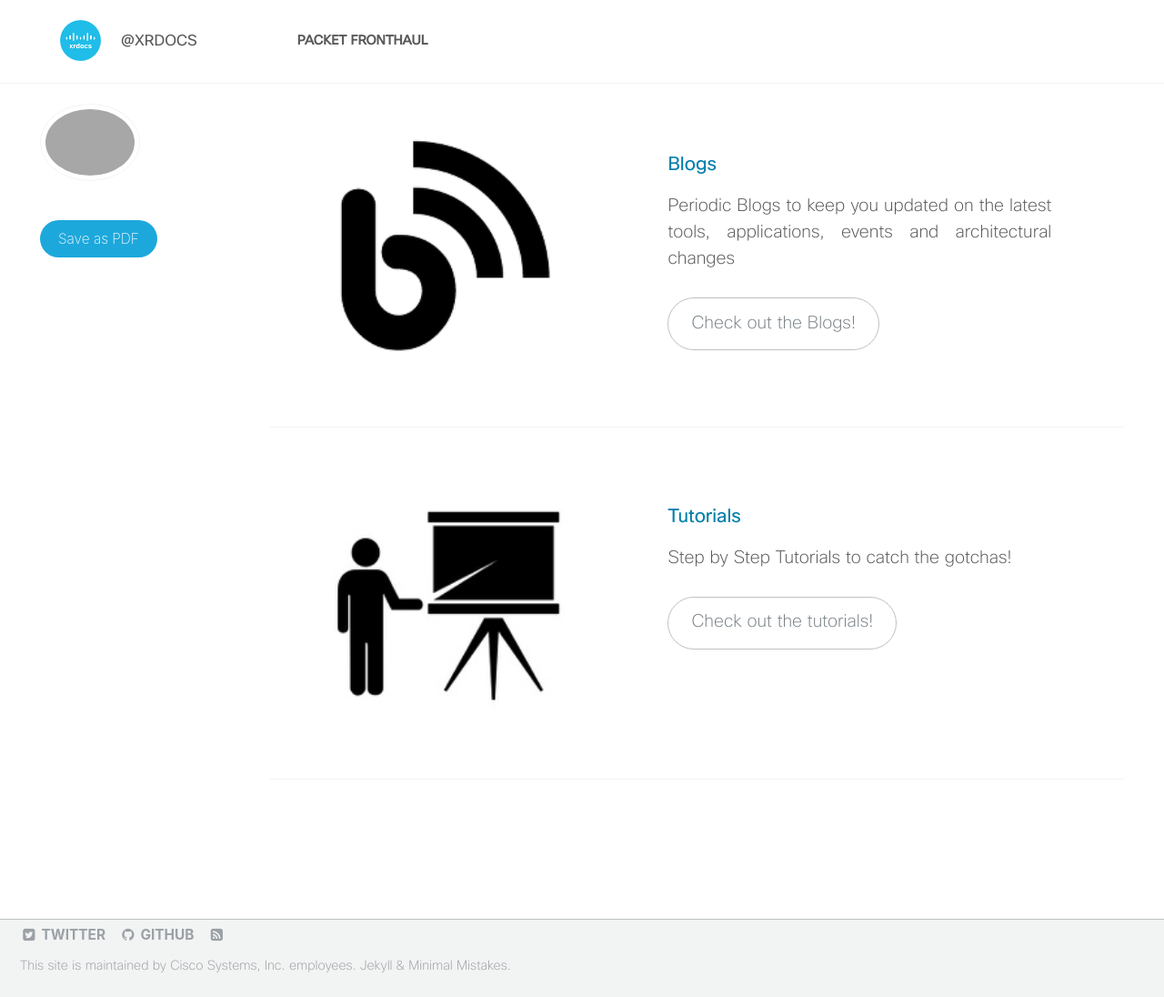
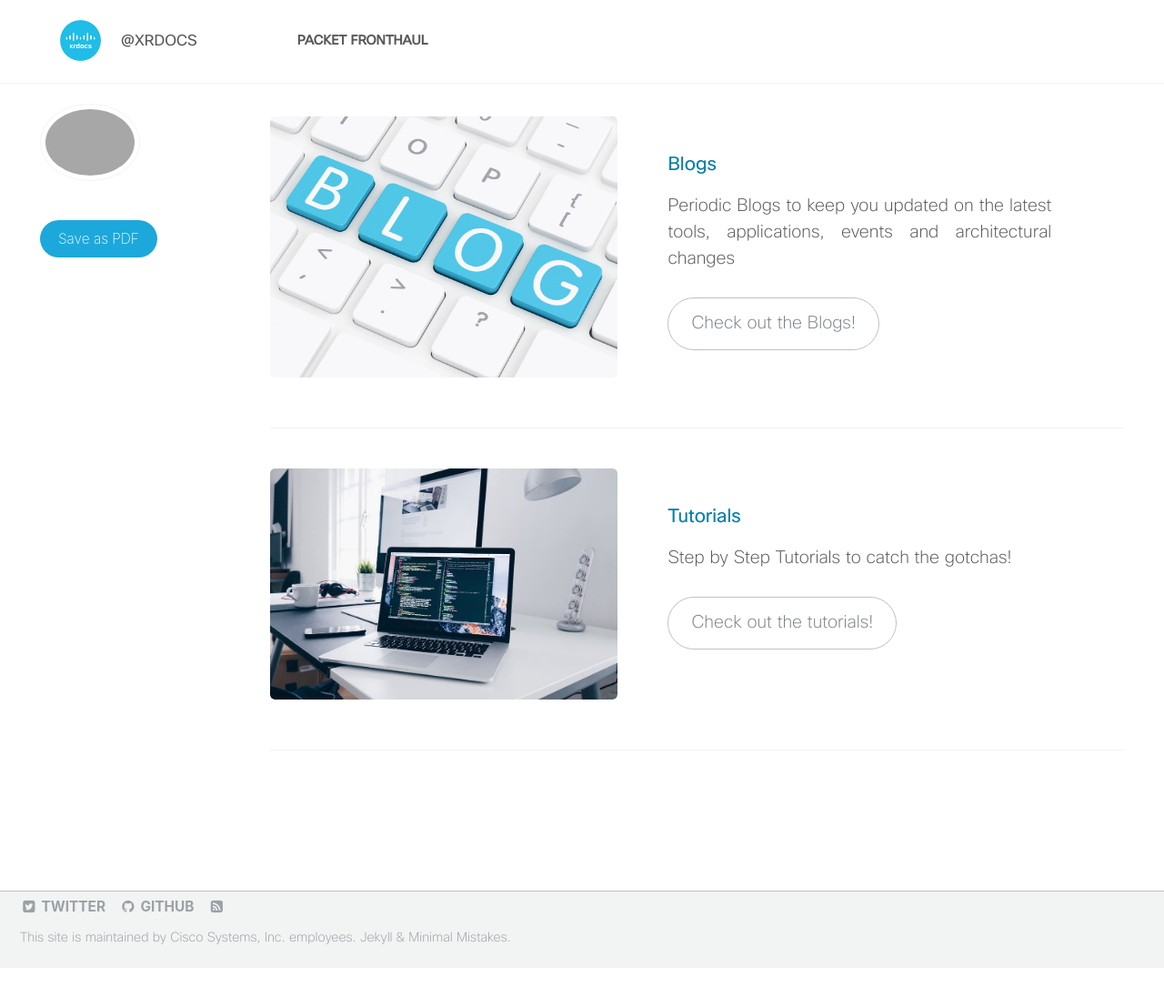
Before and after one commit to xrdocs-migration/packet-fronthaul, a Jekyll site: the page built from _pages/home.md, in a window 1280 px wide. Shown: the whole page at 91% size. Built offline with Jekyll 4.4.1, drawn with Linux system fonts in a browser that asks for light colours; after the commit the page ends 1064 px from its top, so only the background shows below that.

Commit message:
Update home.md
Updated Images for Blogs and Tutorials

```diff
--- a/_pages/home.md
+++ b/_pages/home.md
@@ -13,7 +13,7 @@ feature_row1:
     btn_label: "Check out the docs!"
     btn_class: "btn--inverse"
 feature_row2:
-  - image_path: blog.png
+  - image_path: Sounak_Blog.jpg
     alt: "fully responsive"
     title: "Blogs"
     excerpt: 'Periodic Blogs to keep you updated on the latest tools, applications, events and architectural changes'
@@ -21,7 +21,7 @@ feature_row2:
     btn_label: "Check out the Blogs!"
     btn_class: "btn--inverse"
 feature_row3:
-  - image_path: tutorial-board.jpg
+  - image_path: Sounak_Tutorial.jpg
     alt: "fully responsive"
     title: "Tutorials"
     excerpt: 'Step by Step Tutorials to catch the gotchas!'
```
